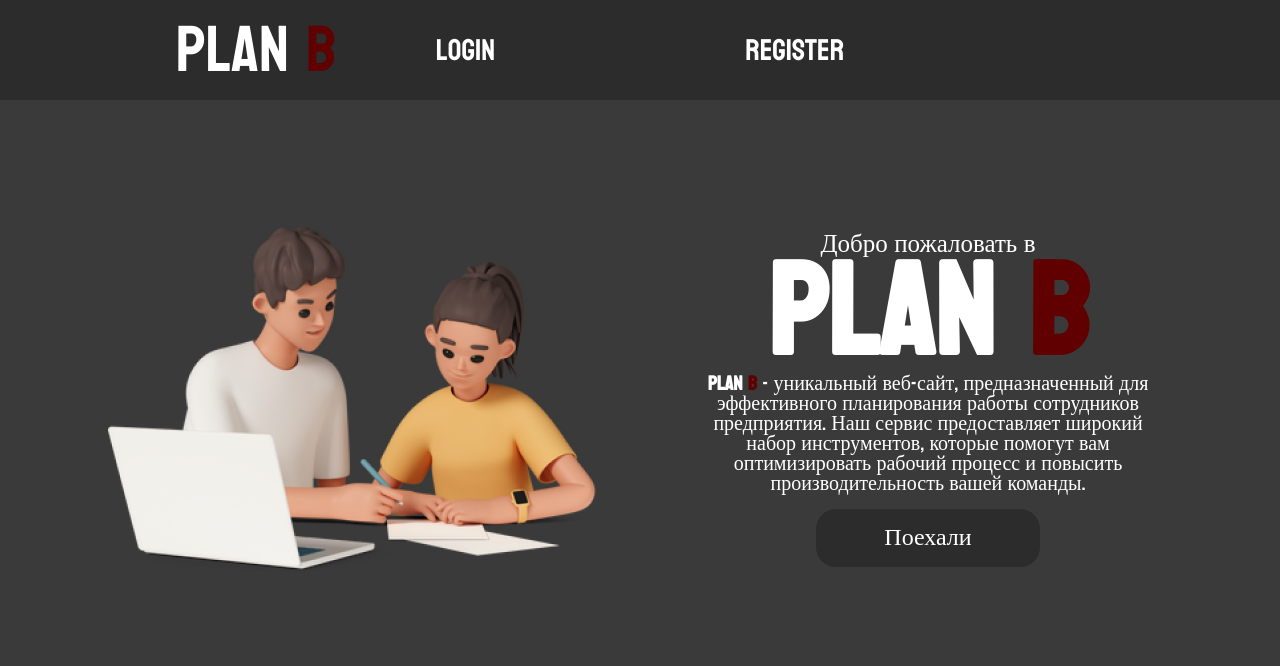
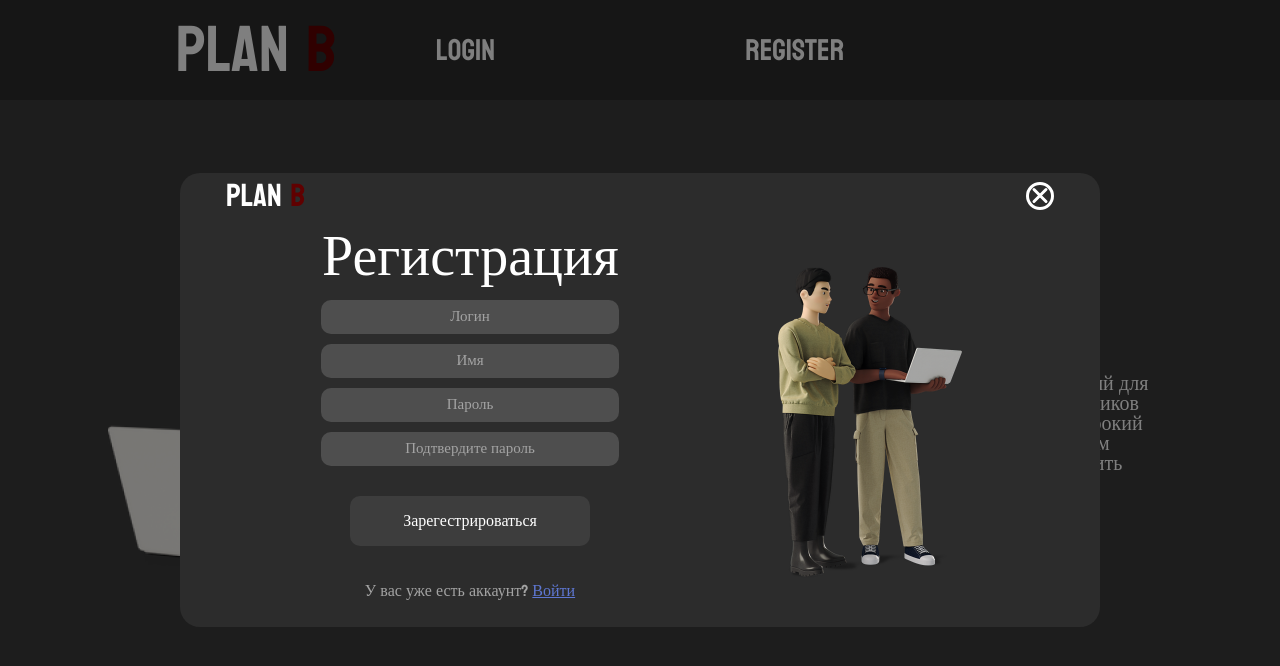
Before and after one commit to MaxVoicesDeveloper/planB, a plain HTML site: page index.html in a window 1280 px wide. Both pictures are taken after a click on the link "Register". Drawn offline with Linux system fonts and the light colour scheme.

Commit message:
Добавлено модальное окно с формой регистрации. Добавлена модалка регситрации без базы данных

```diff
--- a/css/main.css
+++ b/css/main.css
@@ -155,3 +155,158 @@ header .logo span font{
     background: #202020;
     border-radius: 10px;
 }
+
+.to-close{
+    display: flex;
+    justify-content: center;
+    align-items: center;
+    width: 28px;
+    height: 28px;
+    border: solid #ffffff 3px;
+    border-radius: 100%;
+    cursor: pointer;
+}
+
+.to-close div{
+    position: absolute;
+    background: #ffffff;
+    height: 3px;
+    width: 20px;
+    border-radius: 20px;
+}
+
+.to-close div:nth-child(1){
+    transform: rotate(45deg);
+}
+
+.to-close div:nth-child(2){
+    transform: rotate(-45deg);
+}
+
+.modal-window{
+    position: absolute;
+    background-color: rgba(0, 0, 0, 0.5);
+    width: 100%;
+    height: 100%;
+    display: flex;
+    justify-content: center;
+    align-items: center;
+    opacity: 0;
+    visibility: hidden;
+    transition: opacity 0.5s, visibility 0.5s;
+}
+
+.top-elements{
+    display: flex;
+    justify-content: space-between;
+    align-items: center;
+    width: 90%;
+    margin: 0 auto;
+}
+
+.top-elements span{
+    font-size: 32px;
+}
+
+.top-elements span font{
+    color: #600000;
+}
+
+.form-registration{
+    display: grid;
+    grid-template-rows: 10% 90%;
+    width: 920px;
+    height: 454px;
+    background: #2C2C2C;
+    border-radius: 20px;
+}
+
+.form-elements, .form-img{
+    display: flex;
+    justify-content: center;
+    align-items: center;
+}
+
+.form-img img{
+    width: 184px;
+}
+
+.form-elements{
+    display: grid;
+    grid-template-columns: 50% 50%;
+    width: 100%;
+    justify-content: flex-end;
+    align-items: center;
+}
+
+.form{
+    height: 100%;
+    display: flex;
+    flex-direction: column;
+    justify-content: center;
+    align-items: center;
+    gap: 30px;
+    transform: translateX(60px);
+}
+
+.form span{
+    transform: scale(3.5);
+}
+
+.form form{
+    display: flex;
+    flex-direction: column;
+    justify-content: center;
+    align-items: center;
+    gap: 10px;
+}
+
+.form form input{
+    width: 298px;
+    height: 34px;
+    background: #4E4E4E;
+    border-radius: 10px;
+    border: none;
+    padding: 2px;
+}
+
+.form form input::placeholder{
+    text-align: center;
+    color: #A3A3A3;
+    font-size: 15px;
+}
+
+.form form input:focus {
+    outline: none; /* Удаление стандартного контура */
+    border: none; /* Удаление стандартной границы */
+    box-shadow: none; /* Удаление стандартного тени */
+}
+
+.form button{
+    width: 240px;
+    height: 50px;
+    background-color: #3D3D3D;
+    font-size: 16px;
+    border: none;
+    border-radius: 10px;
+    color: #ffffff;
+    transition: 0.5s all;
+}
+
+.form button:hover{
+    cursor: pointer;
+    background: #333333;
+}
+
+.form p{
+    color: #A3A3A3;
+}
+
+.form p a{
+    color: #5E77D2;
+}
+
+.open{
+    opacity: 1;
+    visibility: visible;
+}
--- a/index.html
+++ b/index.html
@@ -16,12 +16,40 @@
         </div>
         <nav>
             <ul>
-                <li><a href="#">Login</a></li>
-                <li><a href="#">Register</a></li>
+                <li><a href="#" class="log">Login</a></li>
+                <li><a href="#" class="reg">Register</a></li>
             </ul>
         </nav>
     </header>
     <div class="container main">
+        <div class="modal-window">
+            <div class="form-registration">
+                <div class="top-elements">
+                    <span>Plan <font>B</font></span>
+                    <div class="to-close">
+                        <div class="line"></div>
+                        <div class="line"></div>
+                    </div>
+                </div>
+                <div class="form-elements">
+                    <div class="form">
+                        <span>Регистрация</span>
+                        <form action="">
+                        <input type="text" name="login" placeholder="Логин" id="">
+                        <input type="text" name="name" placeholder="Имя" id="">
+                        <input type="password" name="password" placeholder="Пароль" id="">
+                        <input type="password" name="password" placeholder="Подтвердите пароль" id="">
+                        </form>
+                        <button>Зарегестрироваться</button>
+
+                        <p>У вас уже есть аккаунт? <a href="#">Войти</a></p>
+                    </div>
+                    <div class="form-img">
+                        <img src="img/resources/registration.png" alt="Internet is not connection">
+                    </div>
+                </div>
+            </div>
+        </div>
         <div class="info-img">
             <div class="img">
                 <img src="img/resources/main.png" alt="Internet not connection">
@@ -36,10 +64,12 @@
                 предприятия. Наш сервис предоставляет широкий набор
                 инструментов, которые помогут вам оптимизировать рабочий
                 процесс и повысить производительность вашей команды.</p>
-                <button>Поехали</button>
+                <button class="lets">Поехали</button>
             </div>
         </div>
     </div>
+
+    <script src="js/main.js"></script>
 </body>
 
 </html>
--- a/js/main.js
+++ b/js/main.js
@@ -0,0 +1,11 @@
+document.querySelector('.reg').addEventListener('click', function(){
+    document.querySelector('.modal-window').classList.toggle('open');
+});
+
+document.querySelector('.to-close').addEventListener('click', function(){
+    document.querySelector('.modal-window').classList.toggle('open');
+});
+
+document.querySelector('.lets').addEventListener('click', function(){
+    document.querySelector('.modal-window').classList.toggle('open');
+});
```
